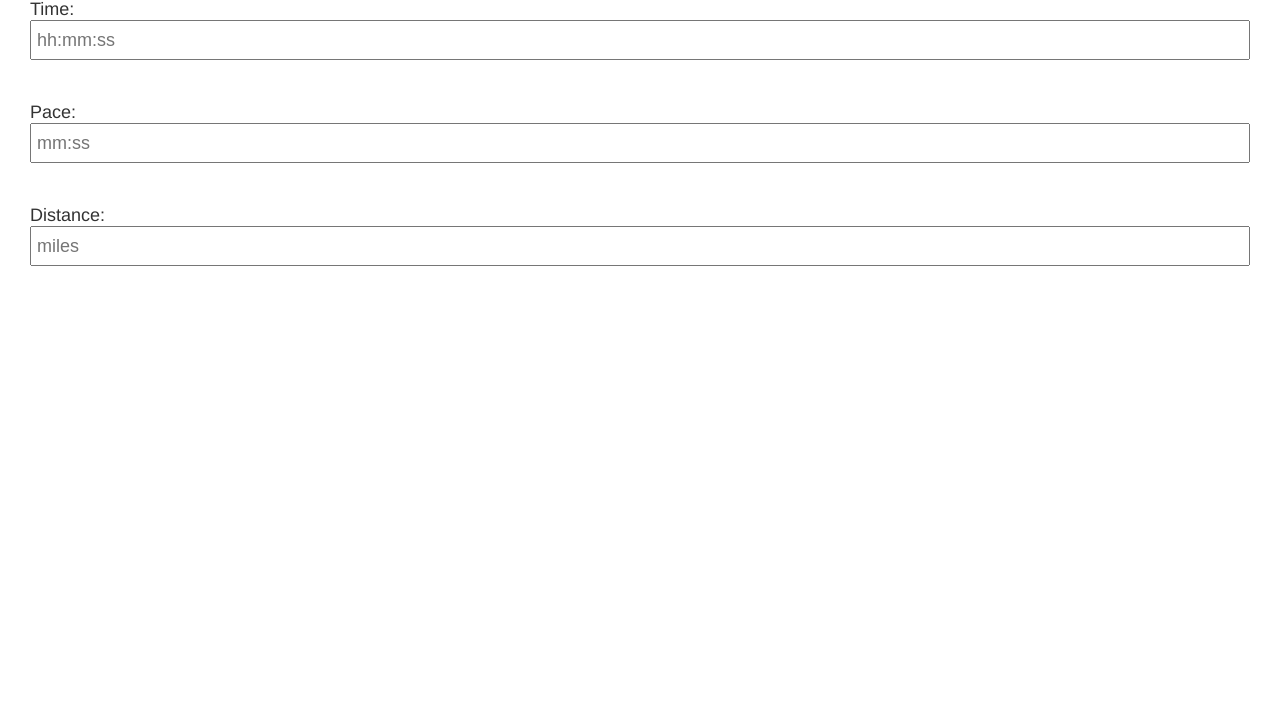
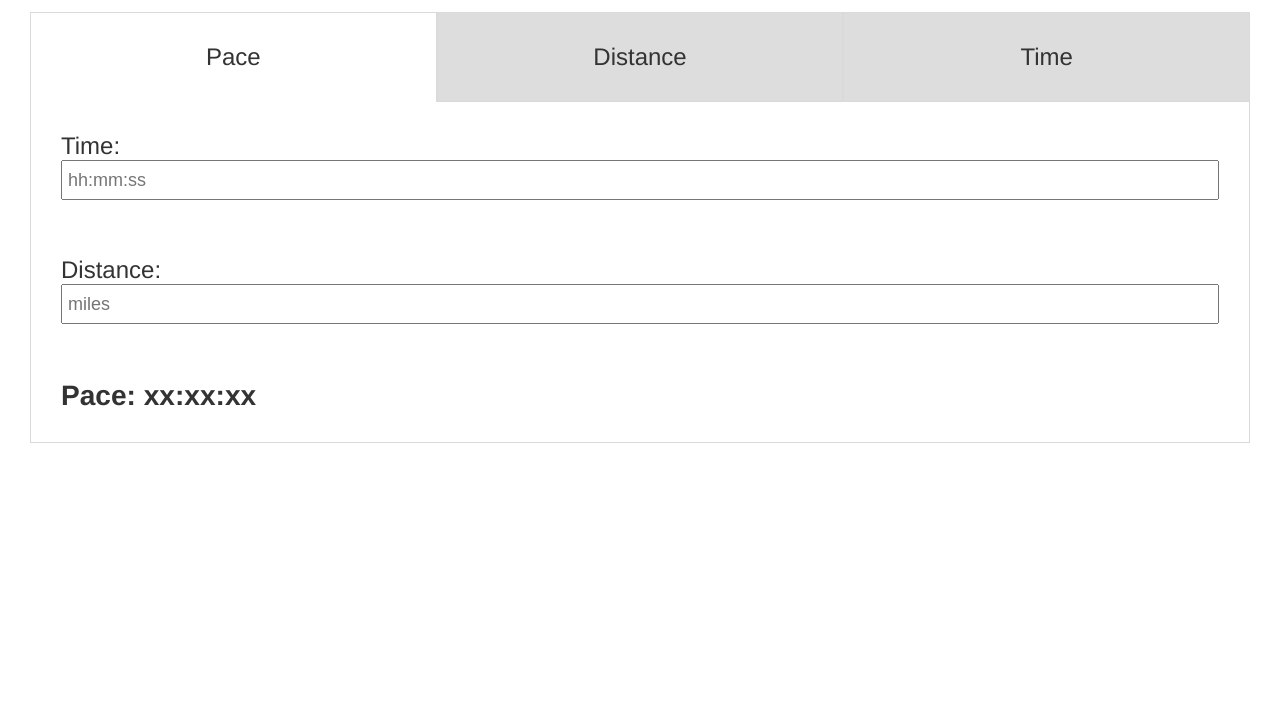
Before and after one commit to pjbrof/pacecalculator, a website built with webpack: page src/index.html in a window 1280 px wide. Shown: the part 83-800 px from the top of the page. Built offline with nearby package versions, Linux system fonts and the light colour scheme.

Commit message:
security fixes and tabs

```diff
--- a/package.json
+++ b/package.json
@@ -24,6 +24,9 @@
     "style-loader": "^0.23.1",
     "webpack": "^4.28.2",
     "webpack-cli": "^3.1.2",
-    "webpack-dev-server": "^3.1.14"
+    "webpack-dev-server": "^3.3.1"
+  },
+  "dependencies": {
+    "materialize-css": "^1.0.0-rc.2"
   }
 }
--- a/src/index.html
+++ b/src/index.html
@@ -2,6 +2,8 @@
 <html lang="en">
   <head>
     <title>Pace Calculator</title>
+    <meta charset="UTF-8" />
+    <meta name="viewport" content="width=device-width, initial-scale=1.0" />
   </head>
   <body>
     <div id="app"></div>
--- a/src/index.js
+++ b/src/index.js
@@ -1,22 +1,64 @@
 import PaceCalculator from "./PaceCalculator";
+
 import "./main.css";
 
 const app = document.getElementById("app");
 
 app.innerHTML = `<div class="input-group">
     <h1>Pace Calculator</h1>
+    <div class="row">
+      <div class="col s12">
+        <ul class="tabs">
+          <li class="tab active"><a href="#">Pace</a></li>
+          <li class="tab"><a href="#">Distance</a></li>
+          <li class="tab"><a href="#">Time</a></li>
+        </ul>
+      </div>
+      <div id="pacetab" class="tabpane active">
+        <label for="time">Time:</label>
+        <input id="time" type="text" placeholder="hh:mm:ss" />
+        <br /><br />
+        <label for="distance">Distance:</label>
+        <input id="distance" type="text" placeholder="miles" />
+        <br /><br />
+        <h3>Pace: xx:xx:xx</h3>
+      </div>
+      <div id="distancetab" class="tabpane hidden">
         <label for="time">Time:</label>
         <input id="time" type="text" placeholder="hh:mm:ss" />
         <br /><br />
         <label for="pace">Pace:</label>
         <input id="pace" type="text" placeholder="mm:ss" />
         <br /><br />
+        <h3>Distance: xx:xx:xx</h3>
+      </div>
+      <div id="timetab" class="tabpane hidden">
+        <label for="pace">Pace:</label>
+        <input id="pace" type="text" placeholder="mm:ss" />
+        <br /><br />
         <label for="distance">Distance:</label>
         <input id="distance" type="text" placeholder="miles" />
+        <br /><br />
+        <h3>Time: xx:xx:xx</h3>
+      </div>
+    </div>
 </div>`;
 
-// All you can take with you is that which you've given away
-// No man is failure who has friends
+document.querySelectorAll(".tabs li").forEach(value => {
+  value.addEventListener("click", e => {
+    e.preventDefault;
+
+    document.querySelector(".tabs li").classList.remove("active");
+    e.currentTarget.classList.add("active");
+
+    document.querySelector("#timetab").classList.add("hidden");
+    document.querySelector("#pacetab").classList.add("hidden");
+    document.querySelector("#distancetab").classList.add("hidden");
+    const categoryTab = `${e.currentTarget.childNodes[0].innerHTML.toLowerCase()}tab`;
+    document.getElementById(categoryTab).classList.remove("hidden");
+  });
+});
+
 const paceCalc = new PaceCalculator();
 
 const timeInput = document.getElementById("time");
--- a/src/main.css
+++ b/src/main.css
@@ -8,7 +8,7 @@ html,
 body {
   font-family: Helvetica, sans-serif;
   font-weight: 300;
-  font-size: 18px;
+  font-size: 24px;
   width: 100%;
   height: 100%;
   overflow: hidden;
@@ -30,3 +30,49 @@ input[type="text"] {
 .input-group {
   margin: 15px 30px;
 }
+
+.hidden {
+  display: none;
+}
+
+.tabs {
+  list-style-type: none;
+  display: flex;
+  justify-content: space-between;
+}
+
+.tabs li {
+  border-left: 1px solid #dadada;
+  border-right: 1px solid #dadada;
+  border-top: 1px solid #dadada;
+  border-bottom: 1px solid #dadada;
+  text-align: center;
+  padding: 30px 0;
+  width: 100%;
+  cursor: pointer;
+  background-color: #ddd;
+}
+
+.tabs li:hover {
+  background-color: #fafafa;
+}
+
+.tabs li.active {
+  background-color: #fff;
+  border-bottom: 0;
+}
+
+.tabs li a {
+  color: #333;
+  text-decoration: none;
+}
+
+.tabpane {
+  border-left: 1px solid #dadada;
+  border-right: 1px solid #dadada;
+  border-bottom: 1px solid #dadada;
+  padding: 30px;
+}
+
+.tabpane.active {
+}
```
Also changed, not shown: 1 other file. Lines whose indentation alone changed are shown as unchanged.
